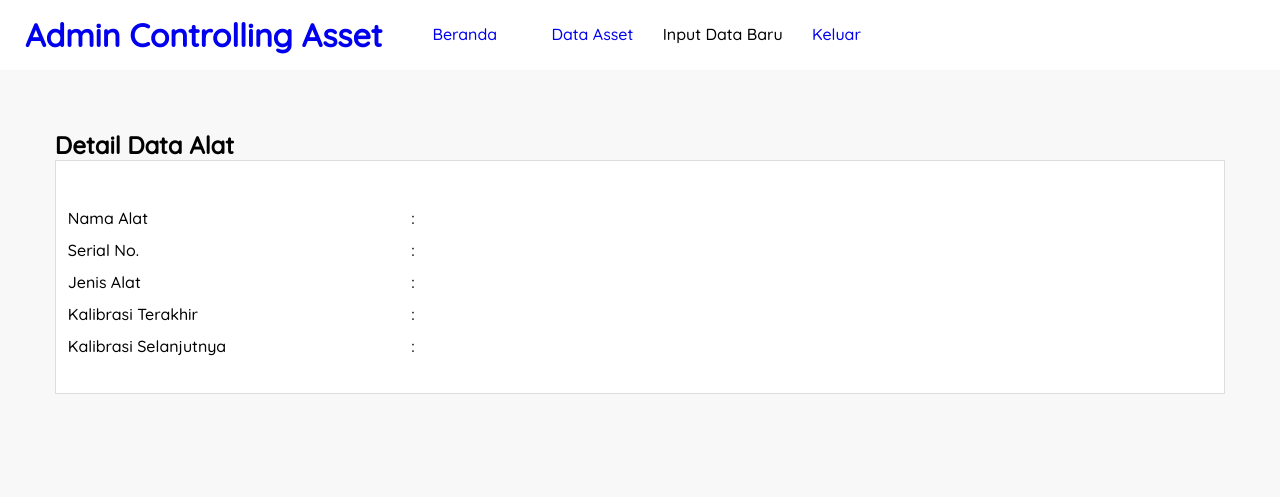
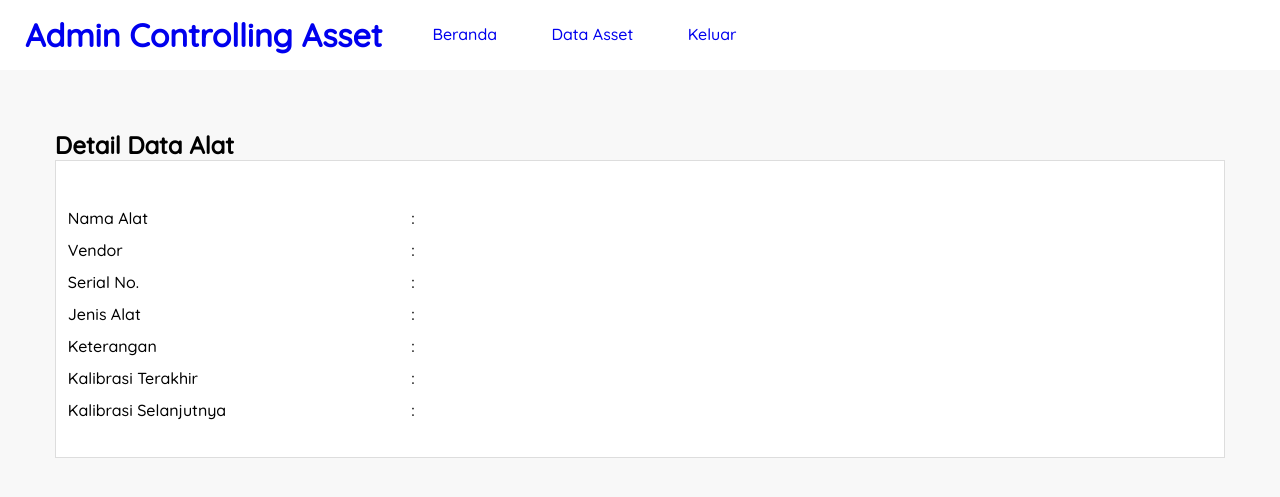
Before and after one commit to layleh/controlling-asset, a PHP site: page /detail-asset.php?kode=1 in a window 1280 px wide. Shown: the top 497 px of the page. Run offline with PHP 8.4, Linux system fonts and the light colour scheme; the visitor is signed in with stand-in values (Sample User, id 1); data that the repository does not hold is empty.

Commit message:
update detail-asset.php

```diff
--- a/detail-asset.php
+++ b/detail-asset.php
@@ -11,7 +11,7 @@
     $p = mysqli_fetch_object($data_alat);
 
     if(isset($_POST['update'])){
-        $query = "UPDATE `tb_alat` SET nama='$_POST[nama]', jenis='$_POST[jenis]', berakhir='$_POST[berakhir]', baru='$_POST[baru]', WHERE kode_data='$kode'";
+        $query = "UPDATE `tb_alat` SET nama='$_POST[nama]', vendor='$_POST[vendor]', jenis='$_POST[jenis]', keterangan='$_POST[keterangan]', berakhir='$_POST[berakhir]', baru='$_POST[baru]', WHERE kode_data='$kode'";
         $query_run = mysqli_query($conn, $query);
 
         if($query_run){
@@ -41,7 +41,6 @@
             <ul>
                 <li><a href="beranda.php">Beranda</a></li>
                 <li><a href="data-asset.php">Data Asset</a></li>
-                <li<a href="#input-data.php">Input Data Baru</a></li>
                 <li><a href="keluar.php">Keluar</a></li>
 
             </ul>
@@ -59,6 +58,12 @@
                         <td><?php echo $p->nama ?></td>
                     </tr><br>
                     <tr>
+                        <td>Vendor</td>
+                        <td>: </td>
+                        <td></td>
+                        <td><?php echo $p->vendor ?></td>
+                    </tr>
+                    <tr>
                         <td>Serial No.</td>
                         <td>: </td>
                         <td></td>
@@ -69,6 +74,12 @@
                         <td>: </td>
                         <td></td>
                         <td><?php echo $p->jenis ?></td>
+                    </tr>
+                    <tr>
+                        <td>Keterangan</td>
+                        <td>: </td>
+                        <td></td>
+                        <td><?php echo $p->keterangan ?></td>
                     </tr>
                     <tr>
                         <td>Kalibrasi Terakhir</td>
```
